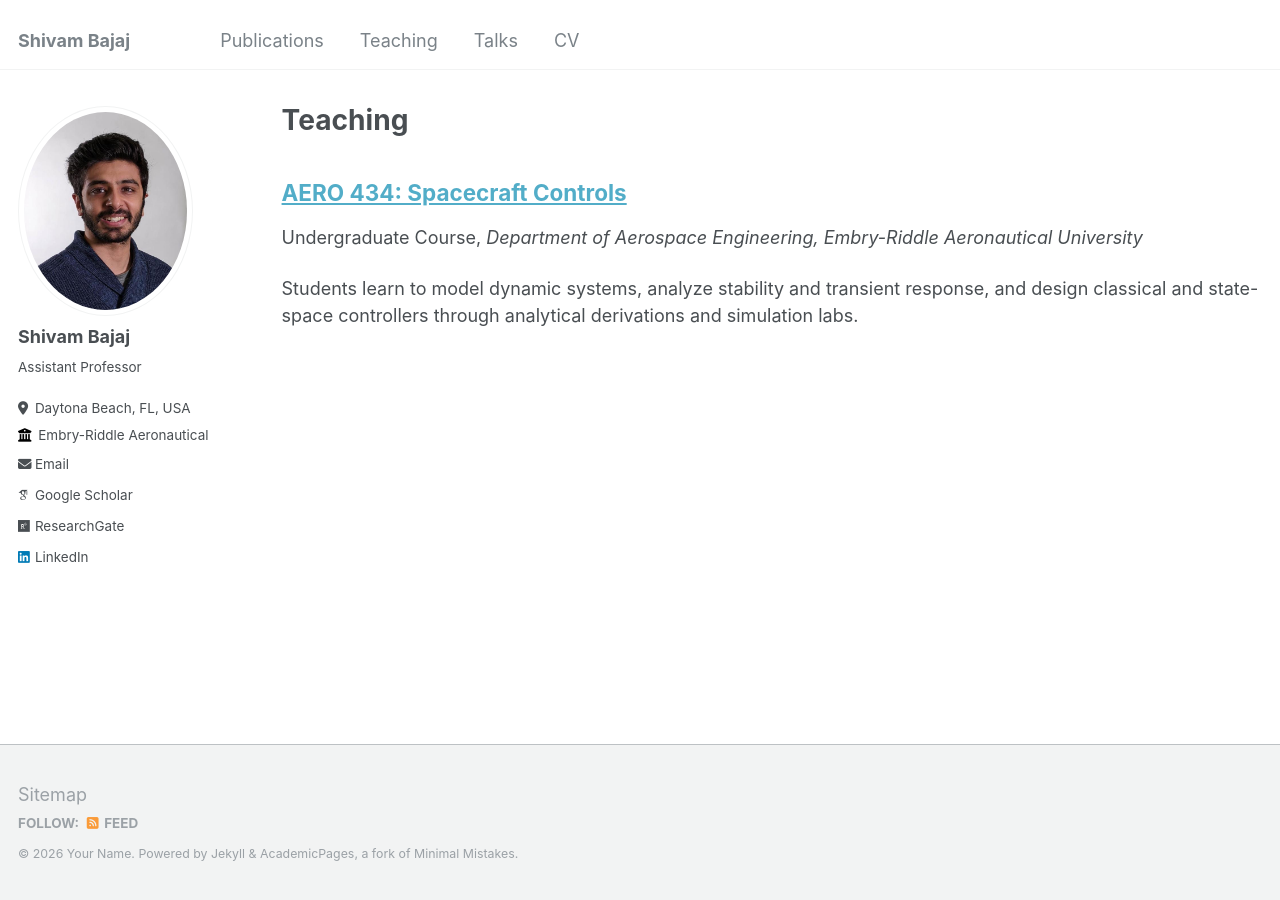
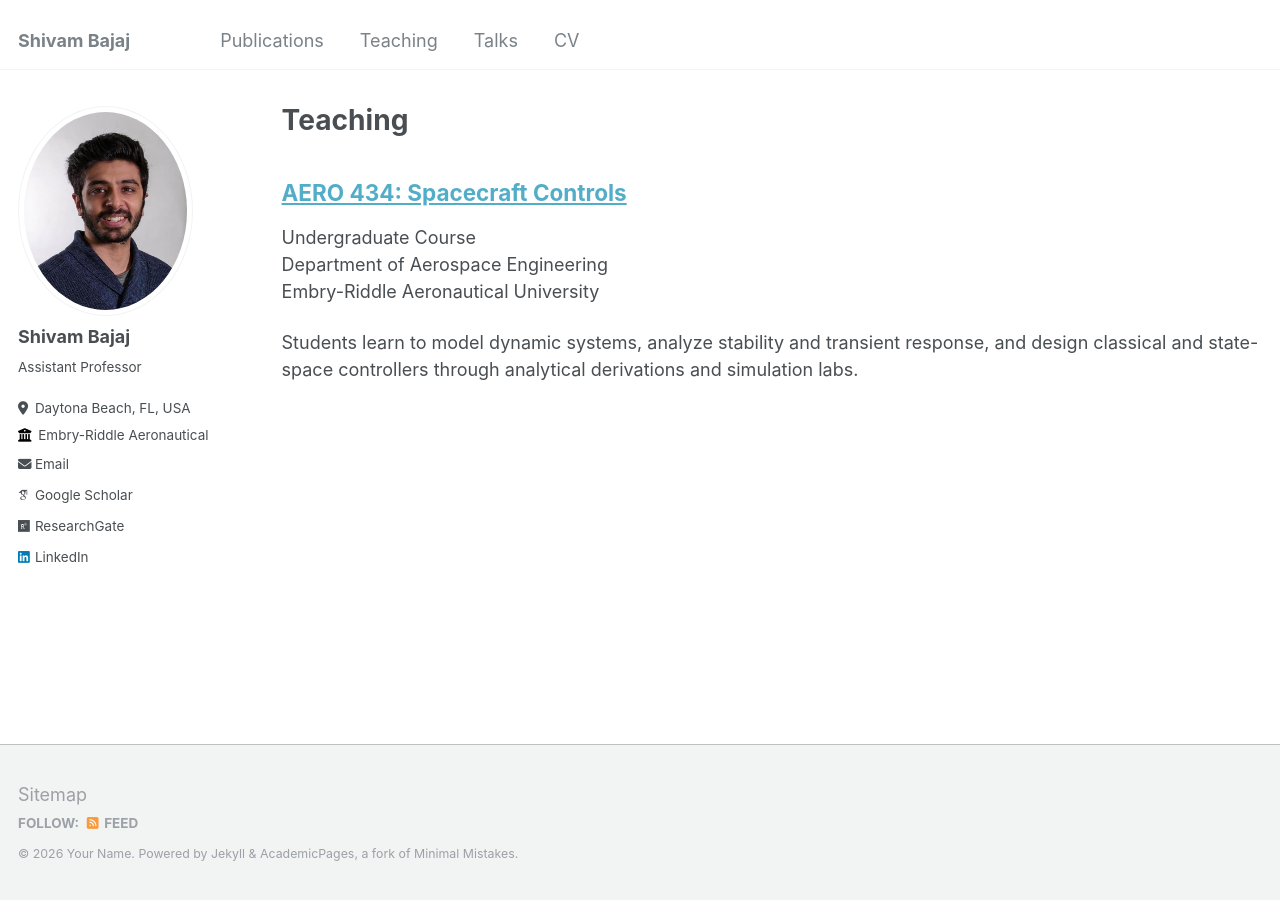
Before and after one commit to shivambajaj08/shivambajaj08.github.io, a Jekyll site: the page built from _pages/teaching.html, in a window 1280 px wide. Built offline with Jekyll 4.4.1, drawn with Linux system fonts in a browser that asks for light colours; some web fonts are replaced.

Commit message:
Update archive-single.html

```diff
--- a/_includes/archive-single.html
+++ b/_includes/archive-single.html
@@ -39,7 +39,10 @@
     {% endif %}
 
         {% if post.collection == 'teaching' %}
-          <p> {{ post.type }}, <i>{{ post.venue }}</i></p>
+          <p>
+            {{ post.type }}<br>
+            {{ post.venue | replace: ", ", "<br>" }}
+          </p>
         {% elsif post.collection == 'publications' %}
           <p>Published in <i>{{ post.venue }}</i>, {{ post.date | default: "1900-01-01" | date: "%Y" }} </p>
         {% elsif post.date %}
```
